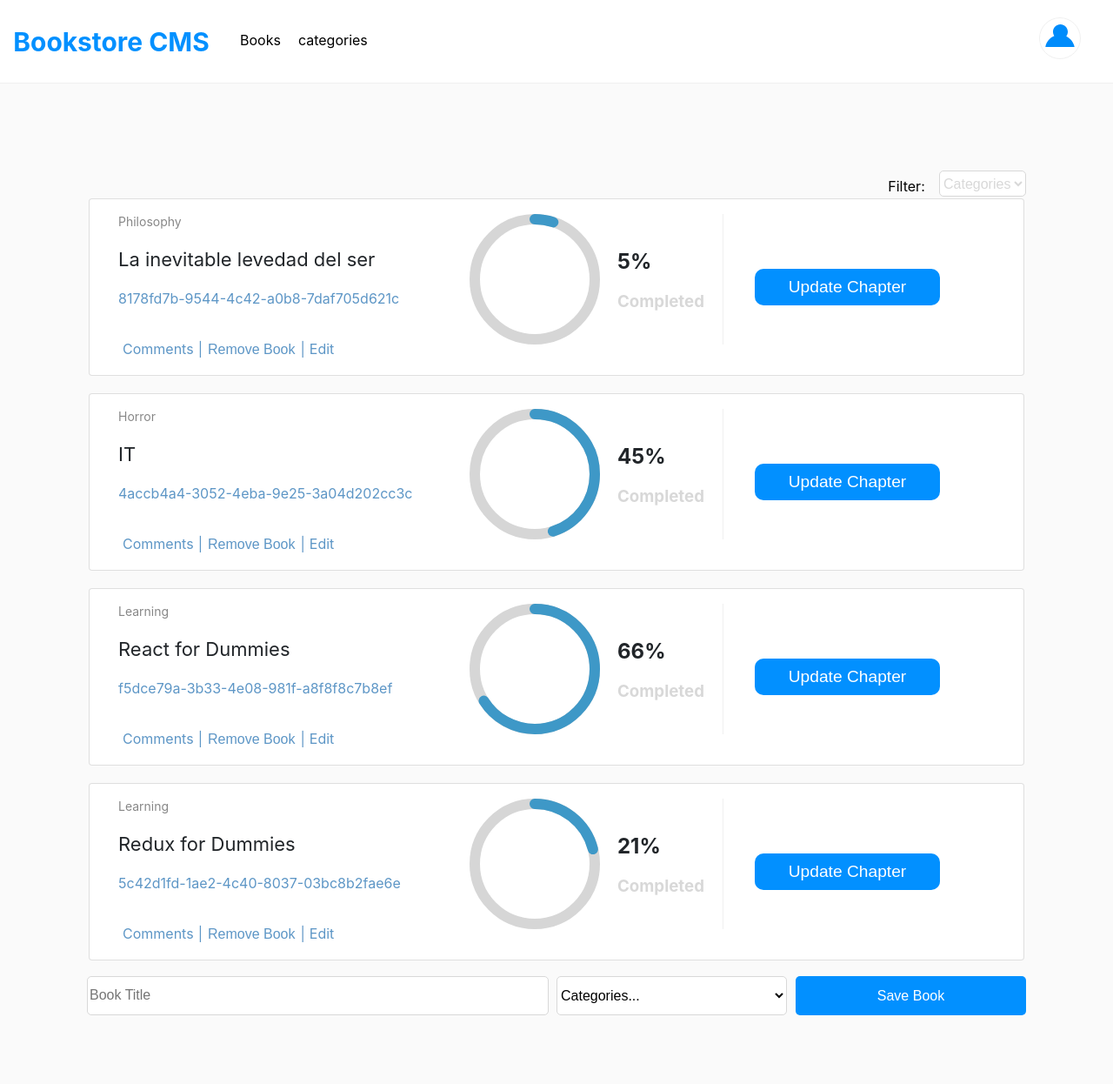
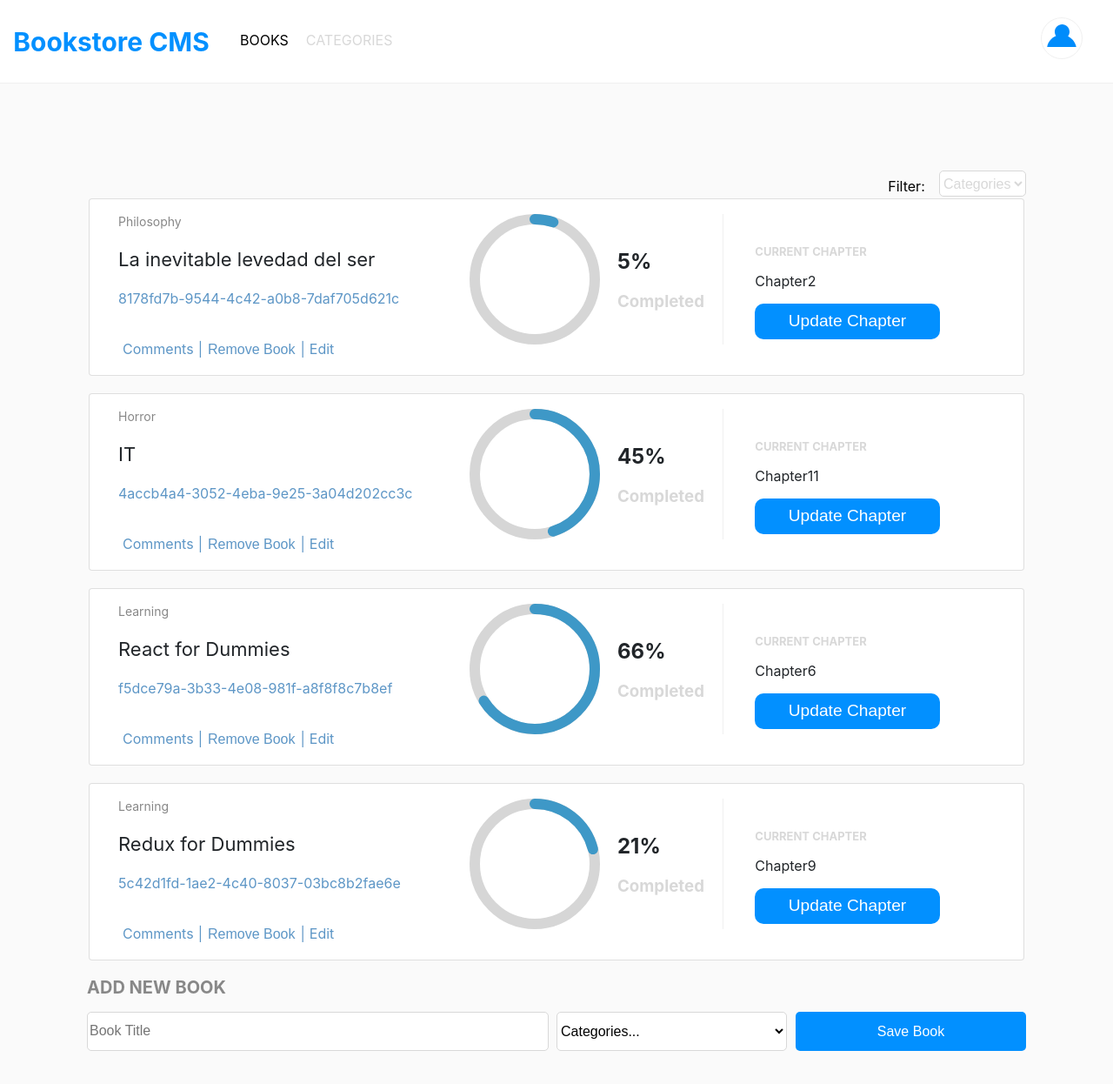
Before and after one commit to ricardomonte/magic-books, a React (Create React App) app: page / in a window 1280 px wide. Shown: the top 1246 px of the page at 87% size. Built offline with nearby package versions, Linux system fonts and the light colour scheme.

Commit message:
Fix changes required

```diff
--- a/src/components/Chapter.js
+++ b/src/components/Chapter.js
@@ -2,6 +2,11 @@ import React from 'react';
 
 const Chapter = () => (
   <div className="container-button">
+    <h2>Current Chapter</h2>
+    <p>
+      Chapter
+      {Math.floor(Math.random() * 20)}
+    </p>
     <button className="btn-chapter" type="button">
       Update Chapter
     </button>
--- a/src/container/BooksForm.js
+++ b/src/container/BooksForm.js
@@ -33,6 +33,8 @@ function BooksForm({ action }) {
   ];
 
   return (
+    <>
+      <h2 className="add-book">add new Book</h2>
       <form onSubmit={handleSubmit} className="form-book">
         <div className="search-book">
           <input
@@ -65,6 +67,7 @@ function BooksForm({ action }) {
           Save Book
         </button>
       </form>
+    </>
   );
 }
 
--- a/src/styles/Bookform.scss
+++ b/src/styles/Bookform.scss
@@ -1,3 +1,9 @@
+.add-book {
+  color: #888;
+  text-transform: uppercase;
+  font-size: 20px;
+}
+
 .form-book {
   display: grid;
   grid-template-columns: 2fr 1fr 1fr;
--- a/src/styles/Chapter.scss
+++ b/src/styles/Chapter.scss
@@ -6,6 +6,16 @@
 
   .container-button {
     width: max-content;
+
+    h2 {
+      font-size: 13px;
+      text-transform: uppercase;
+      color: #d8d8d8;
+    }
+
+    p {
+      font-size: 16px;
+    }
 
     .btn-chapter {
       background-color: #0290ff;
--- a/src/styles/Nav.scss
+++ b/src/styles/Nav.scss
@@ -29,6 +29,11 @@
       grid-area: links;
       display: flex;
       gap: 20px;
+      text-transform: uppercase;
+
+      :last-child {
+        color: #d8d8d8;
+      }
     }
 
     .user-logo {
```
Lines whose indentation alone changed are shown as unchanged.
